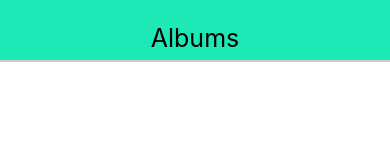
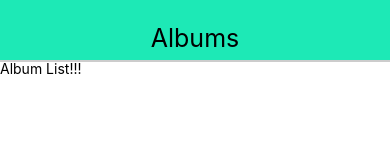
Before and after one commit to zenara/React-native, a React Native app: screen / in a window 390 px wide. Shown: the top 160 px of the page. Built offline with nearby package versions, Linux system fonts and the light colour scheme.

Commit message:
AlbumList

```diff
--- a/App.js
+++ b/App.js
@@ -7,6 +7,7 @@
  //react library from node modules
 import React, { Component } from 'react';
 import Header from './src/components/header';
+import AlbumList from './src/components/AlbumList';
 import {
   Platform,
   StyleSheet,
@@ -25,7 +26,10 @@
 export default class App extends Component<Props> {
   render() {
     return (
-      <Header headerText={'Albums'} />
+      <View>
+        <Header headerText={'Albums'} />
+        <AlbumList />
+      </View>
     );
   }
 }
--- /dev/null
+++ b/src/components/AlbumList.js
@@ -0,0 +1,12 @@
+import React from 'react';
+import { View, Text } from 'react-native';
+
+const AlbumList = () => {
+    return (
+        <View>
+            <Text>Album List!!!</Text>
+        </View>
+    );
+};
+
+export default AlbumList;
```
